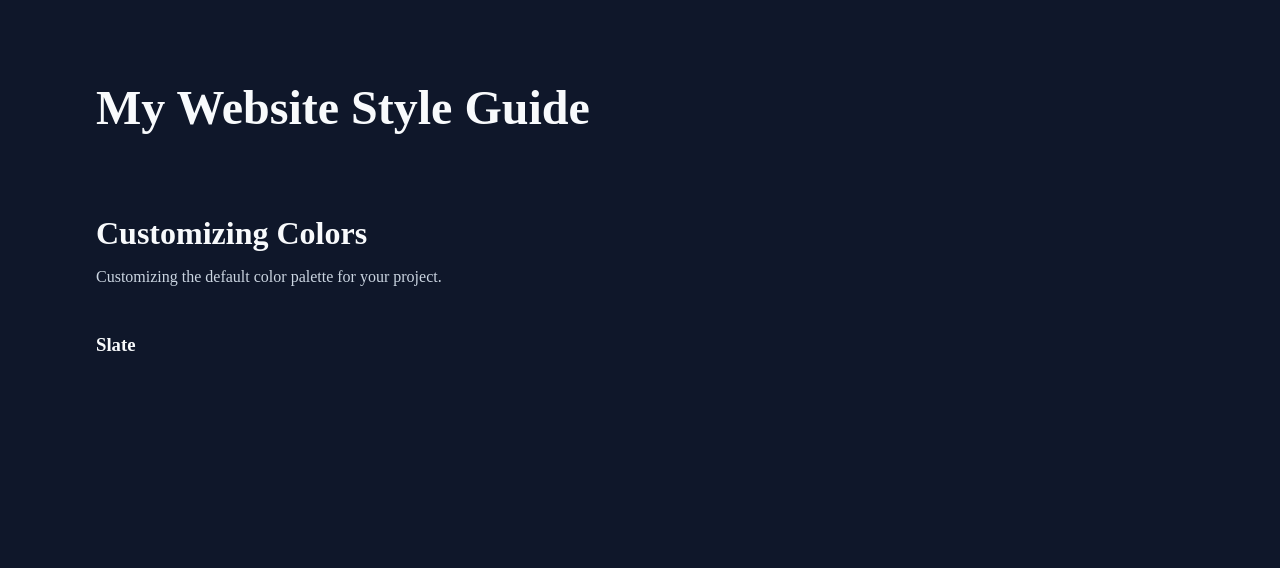
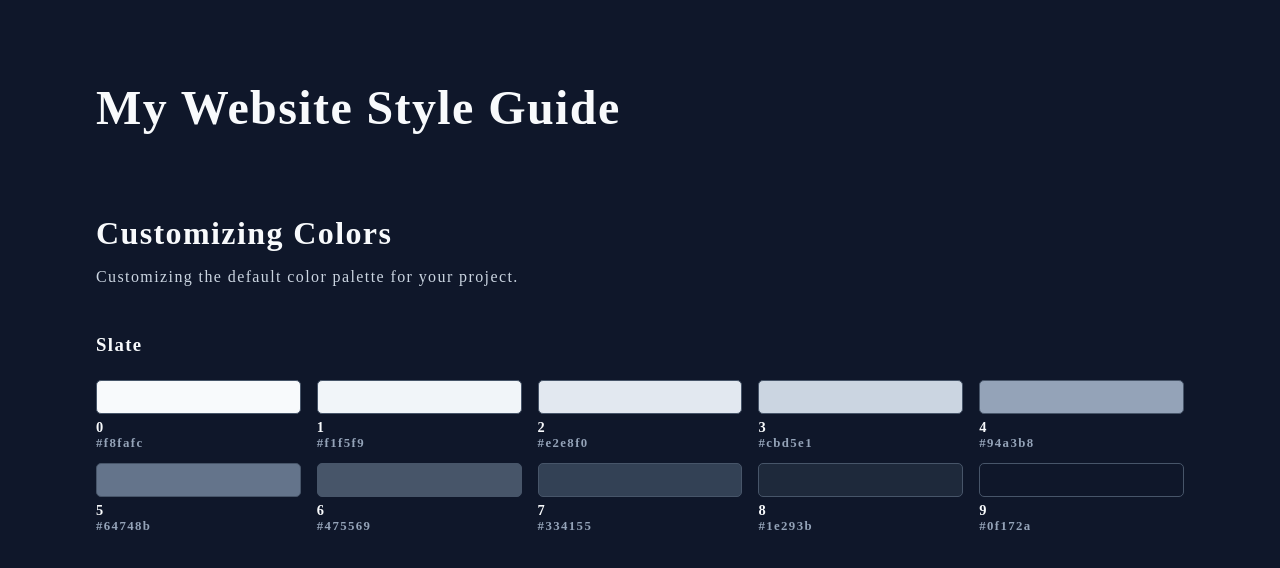
Before and after one commit to NahuelGenchi/styleguide, a React (Create React App) app: page / in a window 1280 px wide. Shown: the top 568 px of the page. Built offline with nearby package versions, Linux system fonts and the light colour scheme.

Commit message:
finishing ColorList & Color components

```diff
--- /dev/null
+++ b/src/components/Color/Color.jsx
@@ -0,0 +1,12 @@
+const Color = (props) => {
+  console.log(props);
+  return(
+    <div className="ccc-item">
+      <div className="ccci-color" style={{ backgroundColor: props.colorCode }}></div>
+      <div className="ccci-color-grade">{props.colorNumber}</div>
+      <div className="ccci-color-code">{props.colorCode}</div>
+    </div>
+  );
+};
+
+export default Color;
--- a/src/components/ColorList/ColorList.jsx
+++ b/src/components/ColorList/ColorList.jsx
@@ -1,12 +1,17 @@
+import { Color } from "../index";
+
 import "./ColorList.scss";
 
 const ColorList = (props) => {
-  console.log(props);
   return(
     <div className="colorlist-container">
       <h3>{props.color}</h3>
       <div className="cc-colors">
-
+        {props.colors.map((colorItem, index) => {
+          return(
+            <Color colorNumber={colorItem[0]} colorCode={colorItem[1]} key={index}/>
+          );
+        })}
       </div>
     </div>
   );
--- a/src/components/ColorList/ColorList.scss
+++ b/src/components/ColorList/ColorList.scss
@@ -1,3 +1,43 @@
+@use "../../scss/mixins.scss" as mixin;
+@use "../../scss/colors.scss" as color;
+
 .colorlist-container {
+  display: flex;
+  flex-direction: column;
 
+  h3 {
+    margin-bottom: 1.5rem;
+  }
+
+  .cc-colors {
+    display: grid;
+    grid-template-columns: repeat(5,minmax(0,1fr));
+    row-gap: 0.75rem;
+    column-gap: 1rem;
+
+    .ccc-item {
+      display: flex;
+      flex-direction: column;
+
+      font-weight: bold;
+
+      .ccci-color {
+        padding: 1rem;
+        @include mixin.border;
+        border-radius: 5px;
+      }
+
+      .ccci-color-grade {
+        margin-top: 0.3rem;
+
+        font-size: 0.9rem;
+      }
+
+      .ccci-color-code {
+        color: color.$c4;
+
+        font-size: 0.8rem;
+      }
+    }
+  }
 }
--- a/src/components/index.js
+++ b/src/components/index.js
@@ -2,3 +2,4 @@ export { default as Header } from "./Header/Header";
 export { default as Main } from "./Main/Main";
 export { default as Section } from "./Section/Section";
 export { default as ColorList } from "./ColorList/ColorList";
+export { default as Color } from "./Color/Color";
--- a/src/scss/general.scss
+++ b/src/scss/general.scss
@@ -13,6 +13,7 @@
 body {
   background-color: #0F172A;
   color: color.$c0;
+  letter-spacing: 1.4px;
 
   h1 {
     font-size: 3rem;
--- a/src/scss/mixins.scss
+++ b/src/scss/mixins.scss
@@ -1,6 +1,13 @@
+@use "./colors.scss" as slate;
+@use "./variables.scss" as v;
+
 @mixin display-flex($justify-content: center, $align-items: center, $flex-direction: row) {
   display: flex;
   flex-direction: $flex-direction;
   justify-content: $justify-content;
   align-items: $align-items;
 }
+
+@mixin border($property: border, $color: slate.$c6) {
+  #{$property}: v.$standard-border $color;
+}
--- /dev/null
+++ b/src/scss/variables.scss
@@ -0,0 +1 @@
+$standard-border: 1px solid;
```
